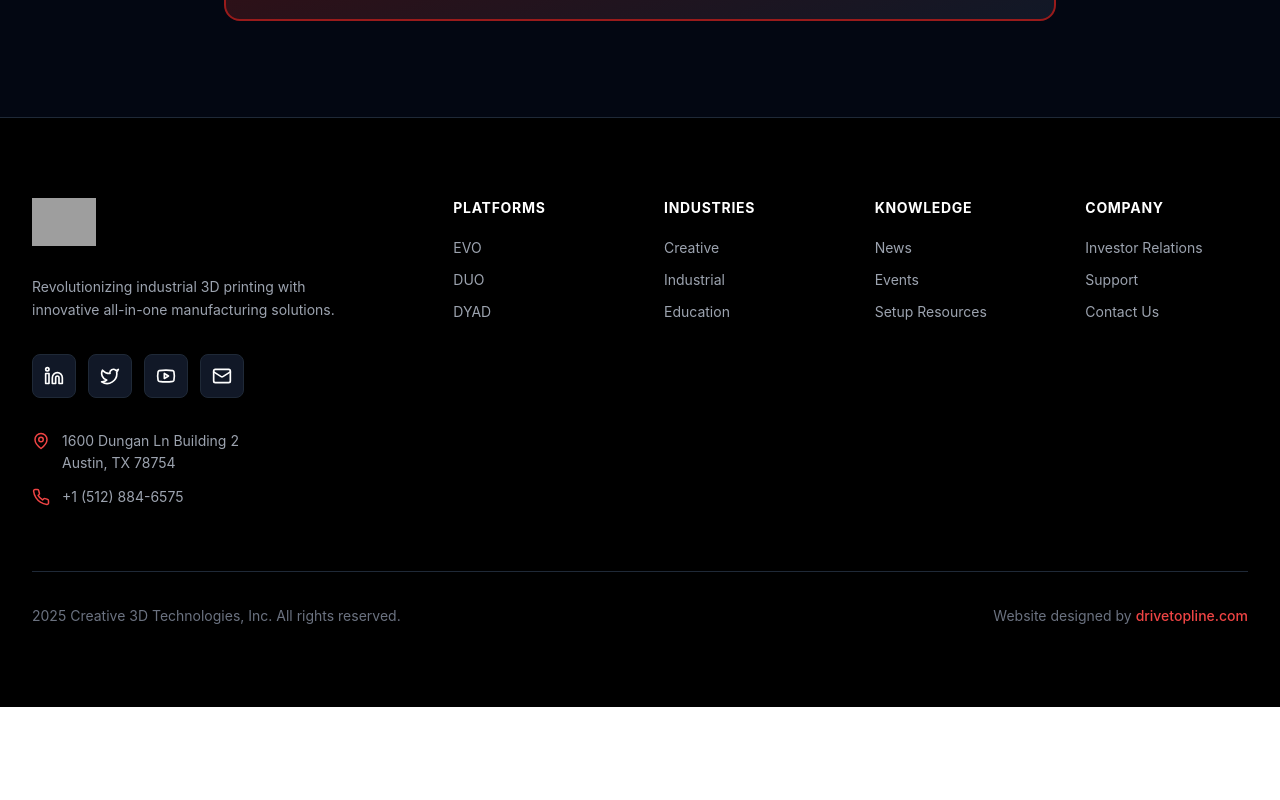
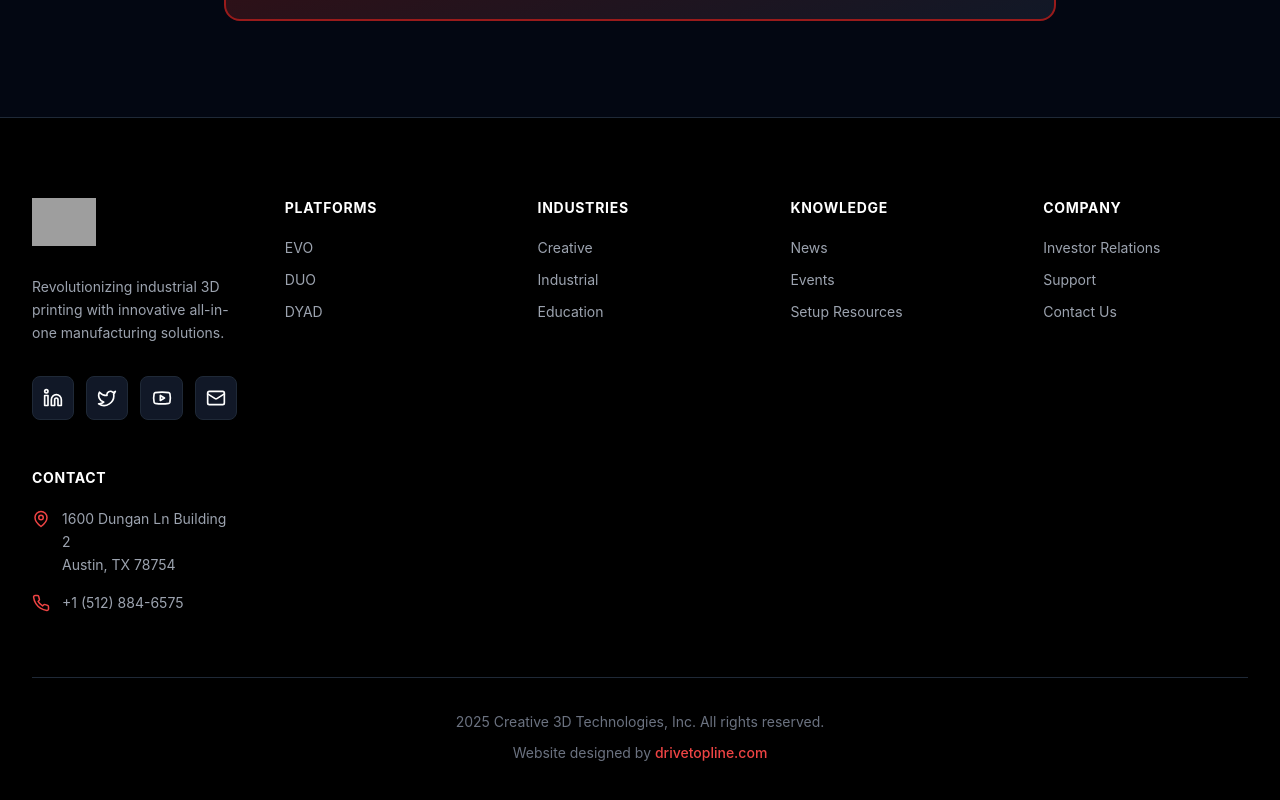
Before and after one commit to prodatachris/c3dt, a React (Vite) app: page /industries/education in a window 1280 px wide. Shown: the part 3145-3945 px from the top of the page. Before the commit the page ends 3852 px from the top, so only its background shows below. Built offline with nearby package versions, Linux system fonts and the light colour scheme; grey boxes are pictures that could not be loaded.

Commit message:
Updated Footer.tsx

```diff
--- a/src/components/Footer.tsx
+++ b/src/components/Footer.tsx
@@ -31,8 +31,8 @@ export default function Footer() {
   return (
     <footer className="bg-black text-white border-t border-gray-800">
       <div className="max-w-7xl mx-auto px-6 lg:px-8 py-20">
-        <div className="grid md:grid-cols-2 lg:grid-cols-6 gap-12 mb-16">
-          <div className="lg:col-span-2">
+        <div className="grid grid-cols-2 md:grid-cols-3 lg:grid-cols-5 gap-12 mb-16">
+          <div className="col-span-2 md:col-span-3 lg:col-span-1">
             <Link to="/" className="inline-block mb-6">
               <img
                 src="https://cdn.prod.website-files.com/6667650acd969c112f9a8ac5/6674605645ae08d09cf87bfe_logo%201.svg"
@@ -40,10 +40,10 @@ export default function Footer() {
                 className="h-12 w-auto hover:opacity-80 transition-opacity"
               />
             </Link>
-            <p className="text-gray-400 mb-8 leading-relaxed text-sm max-w-xs">
+            <p className="text-gray-400 mb-8 leading-relaxed text-sm">
               Revolutionizing industrial 3D printing with innovative all-in-one manufacturing solutions.
             </p>
-            <div className="flex gap-3 mb-8">
+            <div className="flex gap-3">
               <a
                 href="https://linkedin.com"
                 target="_blank"
@@ -74,22 +74,6 @@ export default function Footer() {
               >
                 <Mail size={20} />
               </a>
-            </div>
-
-            <div className="space-y-3">
-              <div className="flex items-start gap-3">
-                <MapPin size={18} className="text-red-500 flex-shrink-0 mt-0.5" />
-                <p className="text-gray-400 text-sm leading-relaxed">
-                  1600 Dungan Ln Building 2<br />
-                  Austin, TX 78754
-                </p>
-              </div>
-              <div className="flex items-center gap-3">
-                <Phone size={18} className="text-red-500 flex-shrink-0" />
-                <a href="tel:+15128846575" className="text-gray-400 text-sm hover:text-red-500 transition-colors">
-                  +1 (512) 884-6575
-                </a>
-              </div>
             </div>
           </div>
 
@@ -144,10 +128,29 @@ export default function Footer() {
               ))}
             </ul>
           </div>
+
+          <div>
+            <h3 className="font-bold mb-5 text-white text-sm uppercase tracking-wider">Contact</h3>
+            <div className="space-y-4">
+              <div className="flex items-start gap-3">
+                <MapPin size={18} className="text-red-500 flex-shrink-0 mt-0.5" />
+                <p className="text-gray-400 text-sm leading-relaxed">
+                  1600 Dungan Ln Building 2<br />
+                  Austin, TX 78754
+                </p>
+              </div>
+              <div className="flex items-center gap-3">
+                <Phone size={18} className="text-red-500 flex-shrink-0" />
+                <a href="tel:+15128846575" className="text-gray-400 text-sm hover:text-red-500 transition-colors">
+                  +1 (512) 884-6575
+                </a>
+              </div>
+            </div>
+          </div>
         </div>
 
         <div className="pt-8 border-t border-gray-800">
-          <div className="flex flex-col md:flex-row justify-between items-center gap-4 text-sm">
+          <div className="flex flex-col items-center gap-2 text-sm text-center">
             <p className="text-gray-500">
               {currentYear} Creative 3D Technologies, Inc. All rights reserved.
             </p>
```
